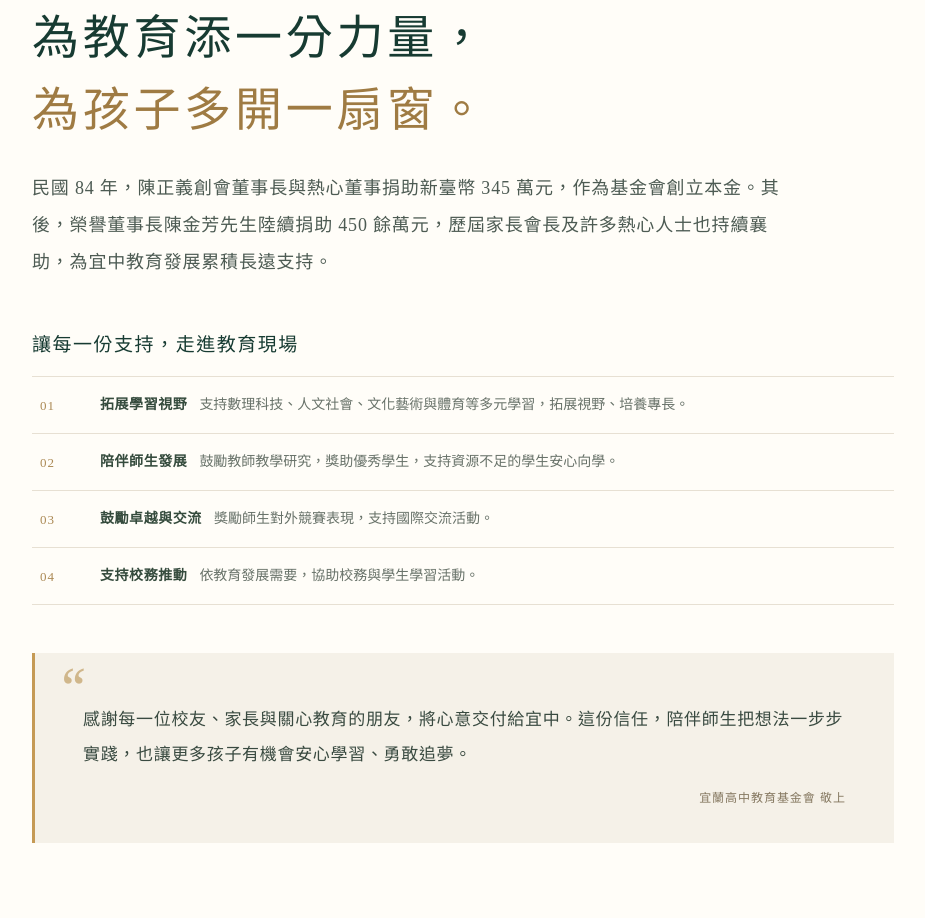
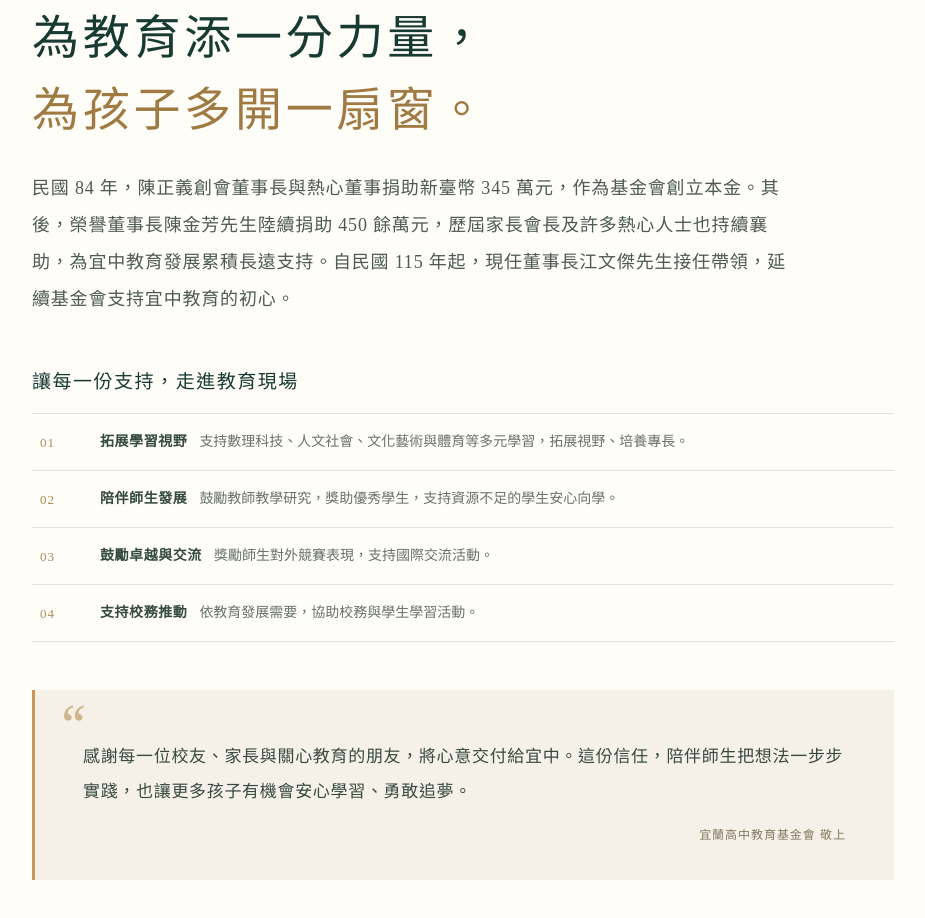
Before and after one commit to dge-ylsh/ylsh-education-foundation, a plain HTML site: page index.html in a window 1280 px wide. Shown: the part 914-1832 px from the top of the page, without its empty margins (177-1102 px from the left). Drawn offline with Linux system fonts and the light colour scheme.

Commit message:
Update foundation introduction with current chair

```diff
--- a/index.html
+++ b/index.html
@@ -39,7 +39,7 @@
       <section class="intro section" id="about">
         <div class="section-kicker"><span>01</span><span class="rule"></span><span>OUR PURPOSE</span></div>
         <h2>為教育添一分力量，<br><em>為孩子多開一扇窗。</em></h2>
-        <p class="lead">民國 84 年，陳正義創會董事長與熱心董事捐助新臺幣 345 萬元，作為基金會創立本金。其後，榮譽董事長陳金芳先生陸續捐助 450 餘萬元，歷屆家長會長及許多熱心人士也持續襄助，為宜中教育發展累積長遠支持。</p>
+        <p class="lead">民國 84 年，陳正義創會董事長與熱心董事捐助新臺幣 345 萬元，作為基金會創立本金。其後，榮譽董事長陳金芳先生陸續捐助 450 餘萬元，歷屆家長會長及許多熱心人士也持續襄助，為宜中教育發展累積長遠支持。自民國 115 年起，現任董事長江文傑先生接任帶領，延續基金會支持宜中教育的初心。</p>
         <div class="purpose-block">
           <h3>讓每一份支持，走進教育現場</h3>
           <ul class="purpose-list">
```
